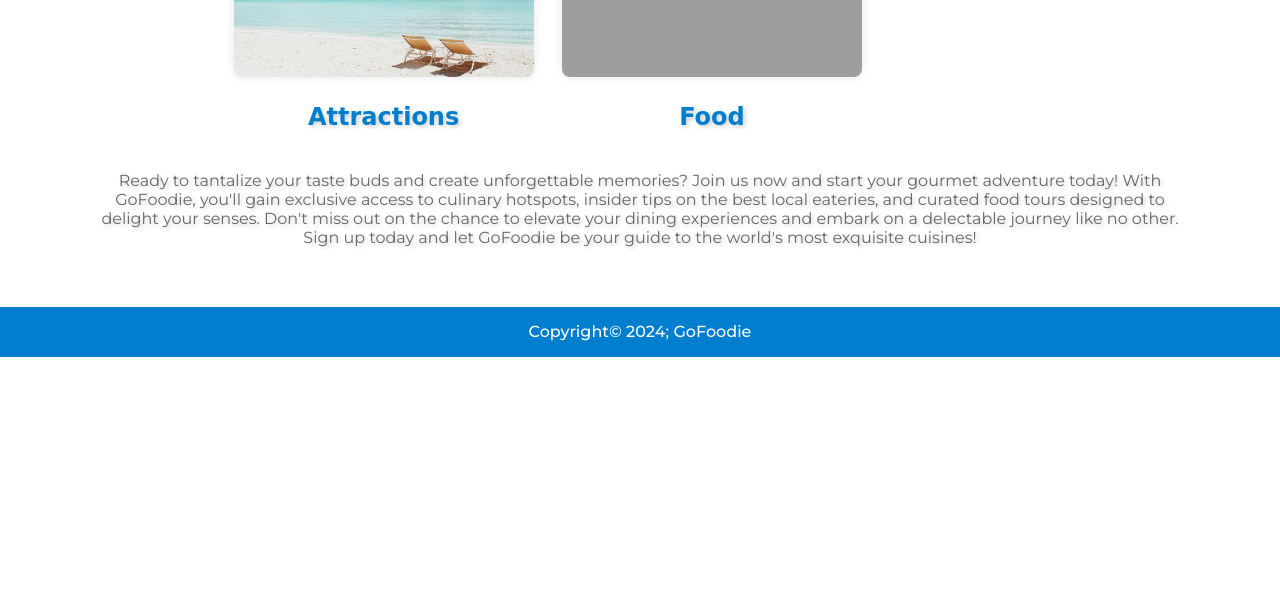
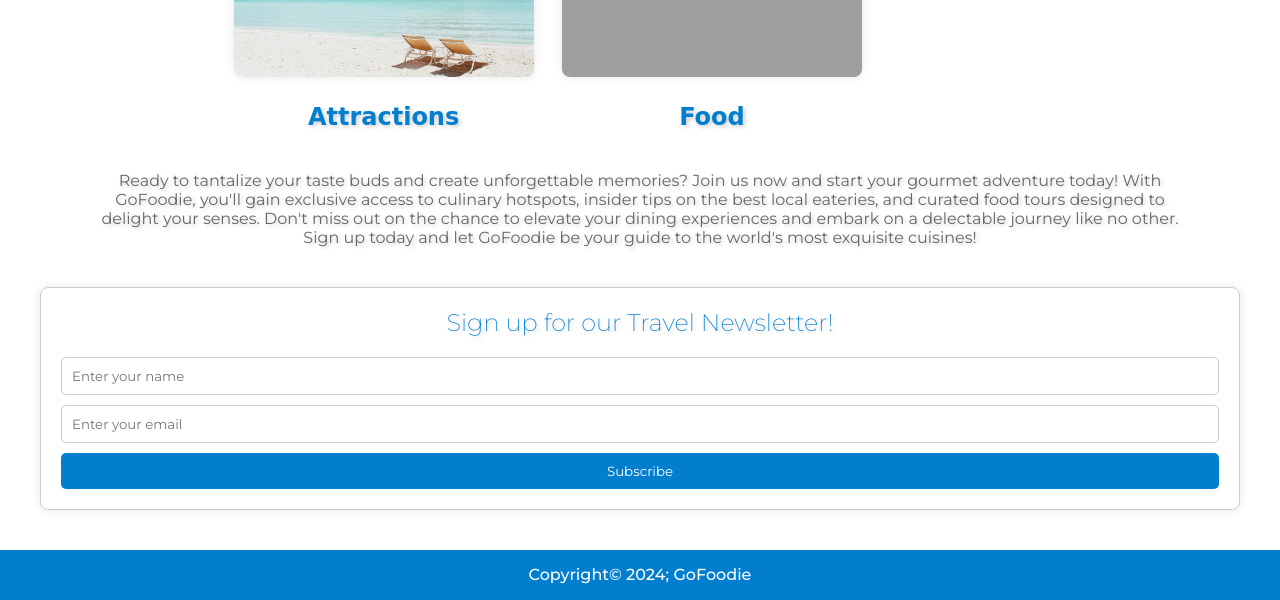
Before and after one commit to OhziiiLov3/GoFoodie, a plain HTML site: page index.html in a window 1280 px wide. Shown: the part 800-1400 px from the top of the page. Before the commit the page ends 1157 px from the top, so only its background shows below. Drawn offline with Linux system fonts and the light colour scheme; grey boxes are pictures that could not be loaded; a web font is replaced by a local one.

Commit message:
feat: add newsletter form to home page

```diff
--- a/css/styles.css
+++ b/css/styles.css
@@ -277,6 +277,54 @@ body {
   align-self: center;
 }
 
+/* Newsletter Form */
+.newsletter-form {
+  display: flex;
+  flex-direction: column;
+  align-items: center;
+  margin-top: 30px;
+  padding: 20px;
+  border: 1px solid #ccc;
+  border-radius: 8px;
+  box-shadow: 0 0 10px rgba(0, 0, 0, 0.1);
+}
+
+.newsletter-form h2 {
+  font-family: "Montserrat", sans-serif;
+  font-size: 24px;
+  font-weight: 200;
+  margin-bottom: 20px;
+  color: var(--secondary-color);
+}
+
+.newsletter-form input[type="text"],
+.newsletter-form input[type="email"] {
+  width: 100%;
+  padding: 10px;
+  margin-bottom: 10px;
+  border: 1px solid #ccc;
+  border-radius: 5px;
+  font-family: "Montserrat", sans-serif;
+}
+
+.newsletter-form button {
+  font-family: "Montserrat", sans-serif;
+  width: 100%;
+  padding: 10px;
+  background-color: var(--secondary-color);
+  color: white;
+  border: none;
+  border-radius: 5px;
+  cursor: pointer;
+  transition: background-color 0.3s ease;
+}
+
+.newsletter-form button:hover {
+  background-color: var(--time-line-color);
+  color: var(--font-color);
+}
+
+
 /* Top Attractions Page */
 
 .top-attractions-content {
@@ -307,7 +355,7 @@ body {
   font-family: "Shadows Into Light Two", cursive;
   color: var(--primary-dark);
   text-shadow: 2px 2px 4px rgba(0, 0, 0, 0.1);
-  font-weight: 700;
+  font-weight: 600;
 }
 
 #top-attraction-p {
--- a/index.html
+++ b/index.html
@@ -64,6 +64,15 @@
         <a href="gallery.html">Gallery</a>
     </div>
     <p>Ready to tantalize your taste buds and create unforgettable memories? Join us now and start your gourmet adventure today! With GoFoodie, you'll gain exclusive access to culinary hotspots, insider tips on the best local eateries, and curated food tours designed to delight your senses. Don't miss out on the chance to elevate your dining experiences and embark on a delectable journey like no other. Sign up today and let GoFoodie be your guide to the world's most exquisite cuisines!</p>
+
+    <div class="form-container">
+        <form class="newsletter-form">
+            <h2>Sign up for our Travel Newsletter!</h2>
+            <input type="text" placeholder="Enter your name" required>
+            <input type="email" placeholder="Enter your email" required>
+            <button type="submit">Subscribe</button>
+        </form>
+    </div>
     </main>
     <footer>
         <p>Copyright&copy; 2024; GoFoodie </p>
```
Also changed, not shown: top_attractions.html (+1 -1 lines), 1 other file.
